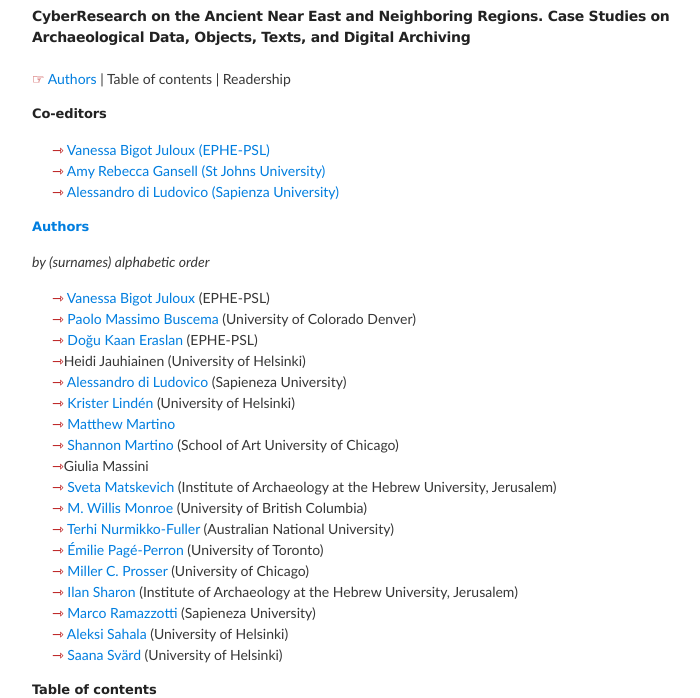
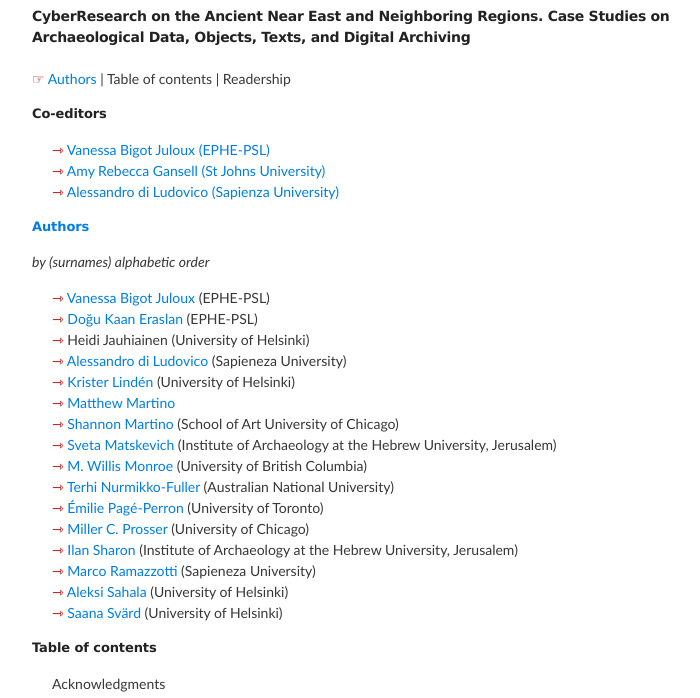
Before and after one commit to vbigot-juloux/ane-research-humanities, a Jekyll site: the page built from docs/CyberResearch-vol1.md, in a window 1280 px wide and 900 px high, cut to the strip 202-900 px from the top of the window. Shown: the whole strip, without its empty margins (288-988 px from the left). Built offline with Jekyll 4.4.1, drawn with Linux system fonts in a browser that asks for light colours; the repository's description, which GitHub fills in, is left out.

Commit message:
Update CyberResearch-vol1.md

```diff
--- a/docs/CyberResearch-vol1.md
+++ b/docs/CyberResearch-vol1.md
@@ -16,14 +16,12 @@ layout: default
 _by (surnames) alphabetic order_<br />
 <ul style="list-style-type: none;">
   <li><span style="color:#b30000; font-size: 14px">&#8702;</span> <a href="http://vanessajuloux.xyz" target="_blank">Vanessa Bigot Juloux</a> (EPHE-PSL)</li>
-  <li><span style="color:#b30000; font-size: 14px">&#8702;</span> <a href="https://ucdenver.academia.edu/PaoloMassimoBuscema" target="_blank">Paolo Massimo Buscema</a> (University of Colorado Denver)</li>
   <li><span style="color:#b30000; font-size: 14px">&#8702;</span> <a href="https://ephe-sorbonne.academia.edu/DKaanEr" target="_blank">Doğu Kaan Eraslan</a> (EPHE-PSL)</li>
-  <li><span style="color:#b30000; font-size: 14px">&#8702;</span>Heidi Jauhiainen (University of Helsinki)</li>
+  <li><span style="color:#b30000; font-size: 14px">&#8702;</span> Heidi Jauhiainen (University of Helsinki)</li>
    <li><span style="color:#b30000; font-size: 14px">&#8702;</span> <a href="https://uniroma1.academia.edu/AlessandroDiLudovico" target="_blank">Alessandro di Ludovico</a> (Sapieneza University)</li>
   <li><span style="color:#b30000; font-size: 14px">&#8702;</span> <a href="https://helsinki.academia.edu/KristerLindén" target="_blank">Krister Lindén</a> (University of Helsinki)</li>
   <li><span style="color:#b30000; font-size: 14px">&#8702;</span> <a href="https://independent.academia.edu/MatthewMartino3" target="_blank">Matthew Martino</a></li>
    <li><span style="color:#b30000; font-size: 14px">&#8702;</span> <a href="https://saic.academia.edu/ShannonMartino" target="_blank">Shannon Martino</a> (School of Art University of Chicago)</li>
-  <li><span style="color:#b30000; font-size: 14px">&#8702;</span>Giulia Massini</li>
   <li><span style="color:#b30000; font-size: 14px">&#8702;</span> <a href="https://huji.academia.edu/SvetaMatskevich" target="_blank">Sveta Matskevich</a> (Institute of Archaeology at the Hebrew University, Jerusalem)</li>
   <li><span style="color:#b30000; font-size: 14px">&#8702;</span> <a href="https://ubc.academia.edu/MWillisMonroe" target="_blank">M. Willis Monroe</a> (University of British Columbia)</li>
   <li><span style="color:#b30000; font-size: 14px">&#8702;</span> <a href="https://anu-au.academia.edu/TerhiNurmikkoFuller" target="_blank">Terhi Nurmikko-Fuller</a> (Australian National University)</li>
```
